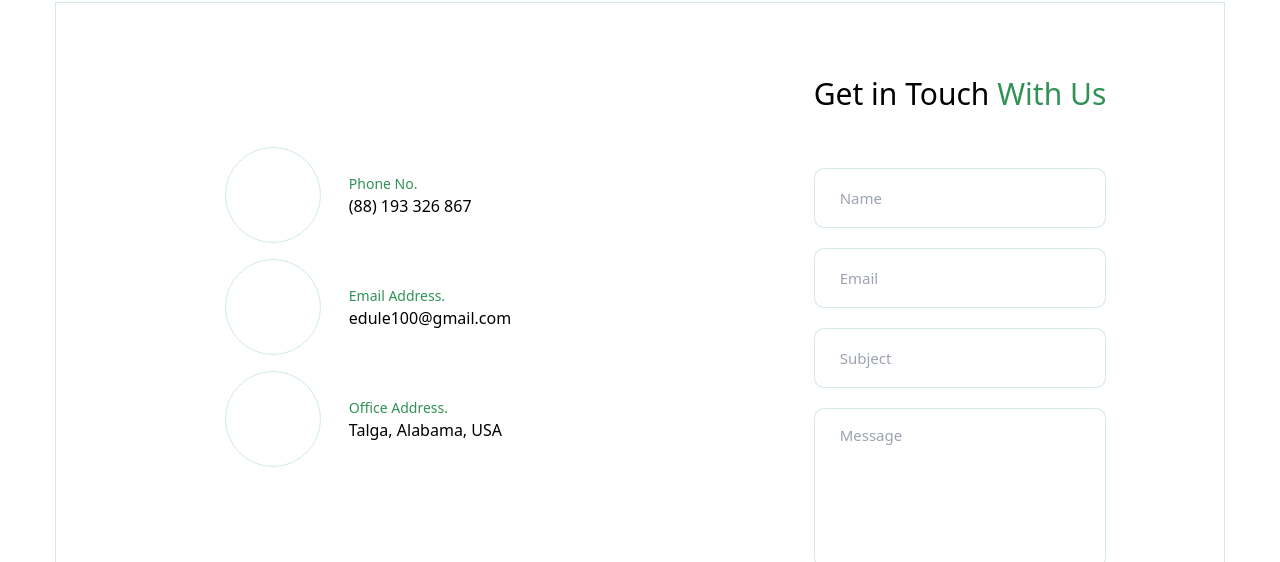
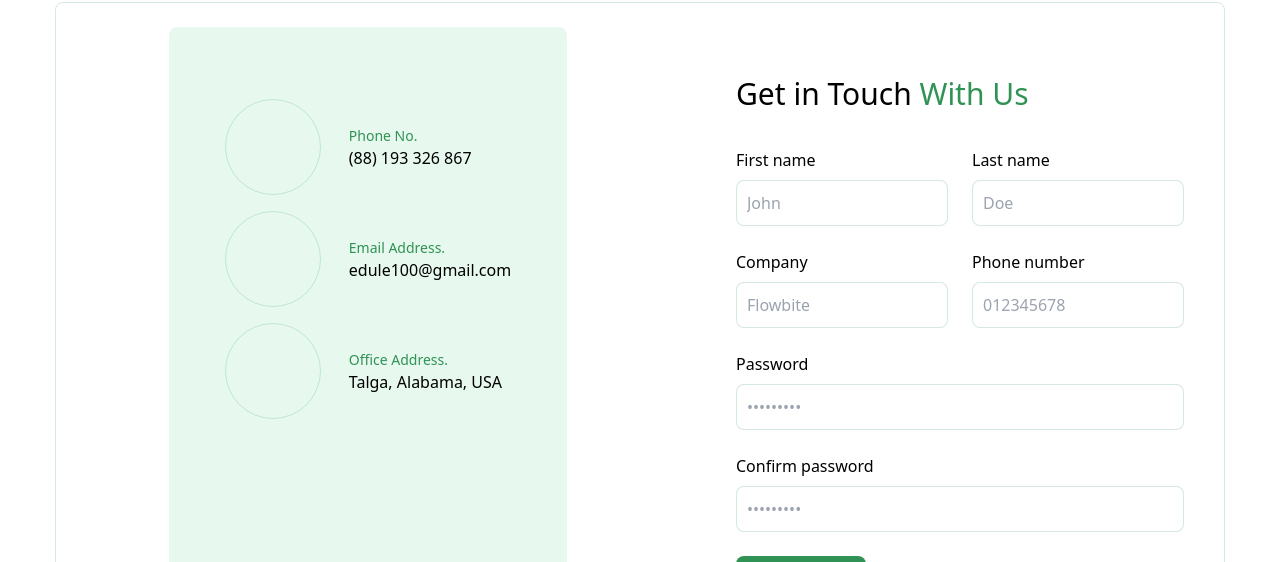
Before and after one commit to ThuanLeUwU/LearnConnect-NextJs, a Next.js app: page /contact in a window 1280 px wide. Shown: the part 238-800 px from the top of the page. Built offline with nearby package versions, Linux system fonts and the light colour scheme; no server answers.

Commit message:
remake page contact

```diff
--- a/src/app/contact/page.tsx
+++ b/src/app/contact/page.tsx
@@ -1,16 +1,14 @@
 "use client";
-import Image from "next/image";
-import styles from "../contact/styles.module.scss";
 import Link from "next/link";
 
 export default function ContactPage() {
   return (
     <div className="bg-[#fff]">
       <div className="container mx-auto max-w-screen-lg py-20">
-        <div className="grid lg:grid-cols-2 pt-6 px-10 pb-16 border border-solid border-opacity-20 border-[#30925533] rounded-10">
+        <div className="grid lg:grid-cols-2 pt-6 px-10 pb-16 border border-solid border-opacity-20 border-[#30925533] rounded-lg">
           <div className="mx-auto">
-            <div className="px-14 py-16 mt-12">
-              <div className="flex items-center">
+            <div className="px-14 py-16 bg-[#e7f8ee] h-full rounded-lg">
+              <div className="flex items-center ">
                 <div className="hover:bg-[#309255] my-2 w-24 h-24 border border-solid border-green-600 border-opacity-20 rounded-full transition-all duration-300 ease-in-out delay-0">
                   <i className="flaticon-phone-call"></i>
                 </div>
@@ -51,36 +49,111 @@ export default function ContactPage() {
               </div>
             </div>
           </div>
-          <div className="mx-auto">
+          <div className="">
             <div className="max-w-md mt-11 ml-24">
               <h3 className="text-[30px] font-medium text-black">
                 Get in Touch <span className="text-[#309255]">With Us</span>
               </h3>
-
-              <div className="form-wrapper pt-8">
-                <form
-                  id="contact-form"
-                  action="https://htmlmail.hasthemes.com/humayun/edule-contact.php"
-                  method="POST"
-                >
-                  <div className={styles["single-form"]}>
-                    <input type="text" name="name" placeholder="Name" />
+              <div className="pt-8">
+                <form>
+                  <div className="grid gap-6 mb-6 md:grid-cols-2">
+                    <div>
+                      <label
+                        htmlFor="first_name"
+                        className="block mb-2 text-base font-medium text-[#000]"
+                      >
+                        First name
+                      </label>
+                      <input
+                        type="text"
+                        id="first_name"
+                        className="bg-[#fff] border border-[#30925533] text-[#000] text-base rounded-lg block w-full p-2.5 focus:outline-none focus:ring-1 focus:ring-[#309255]"
+                        placeholder="John"
+                        required
+                      />
+                    </div>
+                    <div>
+                      <label
+                        htmlFor="last_name"
+                        className="block mb-2 text-base font-medium text-[#000]"
+                      >
+                        Last name
+                      </label>
+                      <input
+                        type="text"
+                        id="last_name"
+                        className="bg-[#fff] border border-[#30925533] text-[#000] text-base rounded-lg block w-full p-2.5 focus:outline-none focus:ring-1 focus:ring-[#309255]"
+                        placeholder="Doe"
+                        required
+                      />
+                    </div>
+                    <div>
+                      <label
+                        htmlFor="company"
+                        className="block mb-2 text-base font-medium text-[#000]"
+                      >
+                        Company
+                      </label>
+                      <input
+                        type="text"
+                        id="company"
+                        className="bg-[#fff] border border-[#30925533] text-[#000] text-base rounded-lg block w-full p-2.5 focus:outline-none focus:ring-1 focus:ring-[#309255]"
+                        placeholder="Flowbite"
+                        required
+                      />
+                    </div>
+                    <div>
+                      <label
+                        htmlFor="phone"
+                        className="block mb-2 text-base font-medium text-[#000]"
+                      >
+                        Phone number
+                      </label>
+                      <input
+                        type="number"
+                        id="phone"
+                        className="bg-[#fff] border border-[#30925533] text-[#000] text-base rounded-lg block w-full p-2.5 focus:outline-none focus:ring-1 focus:ring-[#309255]"
+                        placeholder="012345678"
+                        required
+                      />
+                    </div>
                   </div>
-                  <div className={styles["single-form"]}>
-                    <input type="email" name="email" placeholder="Email" />
+                  <div className="mb-6">
+                    <label
+                      htmlFor="password"
+                      className="block mb-2 text-base font-medium text-[#000]"
+                    >
+                      Password
+                    </label>
+                    <input
+                      type="password"
+                      id="password"
+                      className="bg-[#fff] border border-[#30925533] text-[#000] text-base rounded-lg block w-full p-2.5 focus:outline-none focus:ring-1 focus:ring-[#309255]"
+                      placeholder="•••••••••"
+                      required
+                    />
                   </div>
-                  <div className={styles["single-form"]}>
-                    <input type="text" name="subject" placeholder="Subject" />
+                  <div className="mb-6">
+                    <label
+                      htmlFor="confirm_password"
+                      className="block mb-2 text-base font-medium text-[#000]"
+                    >
+                      Confirm password
+                    </label>
+                    <input
+                      type="password"
+                      id="confirm_password"
+                      className="bg-[#fff] border border-[#30925533] text-[#000] text-base rounded-lg block w-full p-2.5 focus:outline-none focus:ring-1 focus:ring-[#309255]"
+                      placeholder="•••••••••"
+                      required
+                    />
                   </div>
-                  <div className={styles["single-form"]}>
-                    <textarea name="message" placeholder="Message"></textarea>
-                  </div>
-                  <p className="form-message"></p>
-                  <div className="className=inline-block align-middle text-center select-none border font-normal whitespace-no-wrap rounded-2xl py-4 px-10 leading-normal no-underline bg-[#309255] text-white hover:bg-black btn-hover-dark w-full h-full transition-all duration-300 ease-in-out delay-0">
-                    <button>
-                      Send Message <i className="flaticon-right"></i>
-                    </button>
-                  </div>
+                  <button
+                    type="submit"
+                    className="bg-[#309255] text-[18px] px-[35px] py-[15px] rounded-lg text-[#fff] hover:bg-[#000] transition-all duration-300 ease-in-out delay-0"
+                  >
+                    Submit
+                  </button>
                 </form>
               </div>
             </div>
--- a/src/app/contact/styles.module.scss
+++ /dev/null
@@ -1,45 +0,0 @@
-.contact-wrapper {
-  padding: 70px;
-  padding-top: 20px;
-  border: 1px solid rgba(48, 146, 85, 0.2);
-  border-radius: 10px;
-}
-@media only screen and (min-width: 992px) and (max-width: 1199px),
-  only screen and (max-width: 767px) {
-  .contact-wrapper {
-    padding: 40px;
-    padding-top: 0;
-  }
-}
-@media only screen and (max-width: 575px) {
-  .contact-wrapper {
-    padding: 30px;
-    padding-top: 0;
-  }
-}
-
-.single-form {
-  margin-top: 20px;
-}
-.single-form input:not([type="checkbox"]):not([type="radio"]),
-.single-form textarea {
-  width: 100%;
-  height: 60px;
-  padding: 0 25px;
-  font-size: 15px;
-  color: #52565b;
-  transition: all 0.3s ease 0s;
-  border: 1px solid rgba(48, 146, 85, 0.2);
-  border-radius: 10px;
-  background-color: #fff;
-}
-.single-form label {
-  font-size: 15px;
-  color: #212832;
-  margin-bottom: 12px;
-}
-.single-form textarea {
-  padding-top: 15px;
-  height: 160px;
-  resize: none;
-}
--- a/src/app/edit-profile/page.tsx
+++ b/src/app/edit-profile/page.tsx
@@ -101,7 +101,7 @@ export default function EditProfile() {
               </div>
               <button
                 type="submit"
-                className="bg-[#309255] text-[18px] px-[35px] py-[20px] rounded-lg text-[#fff] hover:bg-[#000] transition-all duration-300 ease-in-out delay-0"
+                className="bg-[#309255] text-[18px] px-[35px] py-[15px] rounded-lg text-[#fff] hover:bg-[#000] transition-all duration-300 ease-in-out delay-0"
               >
                 Submit
               </button>
```
